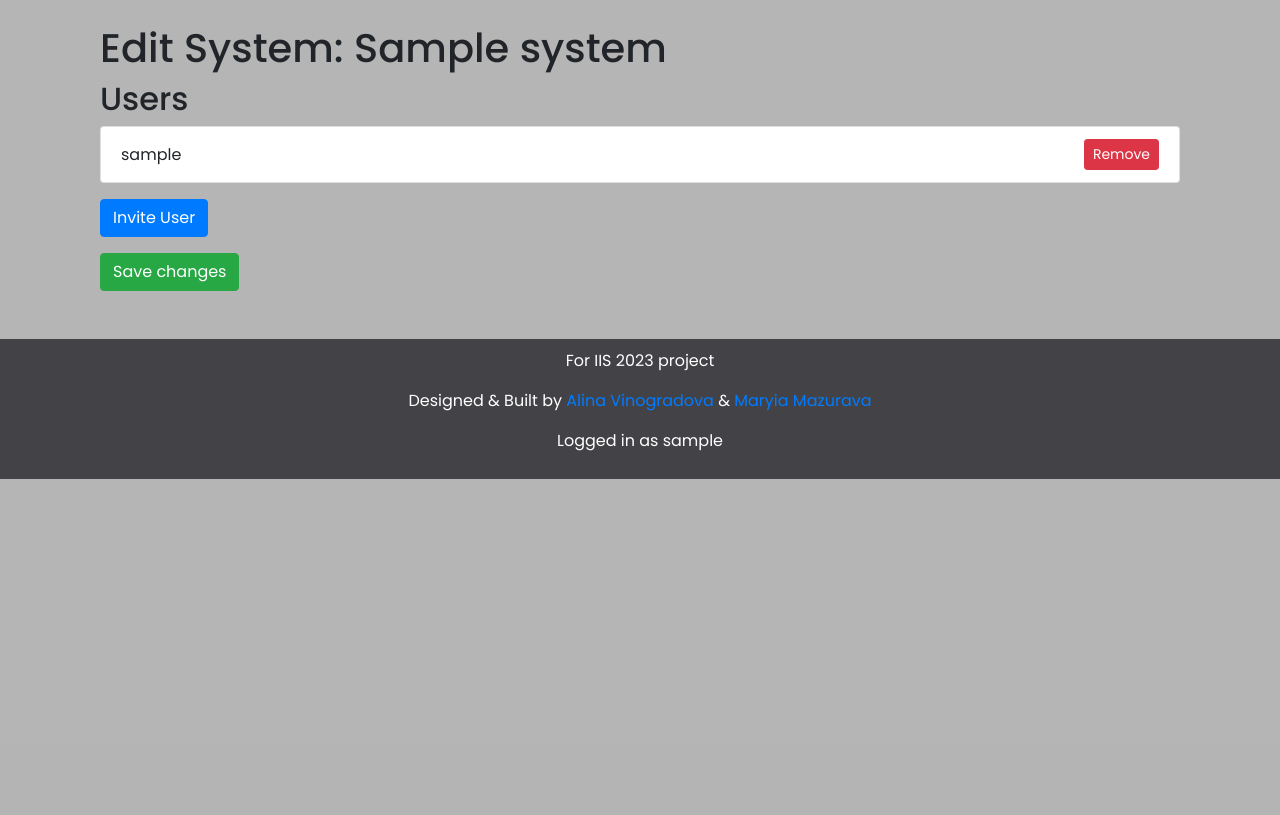
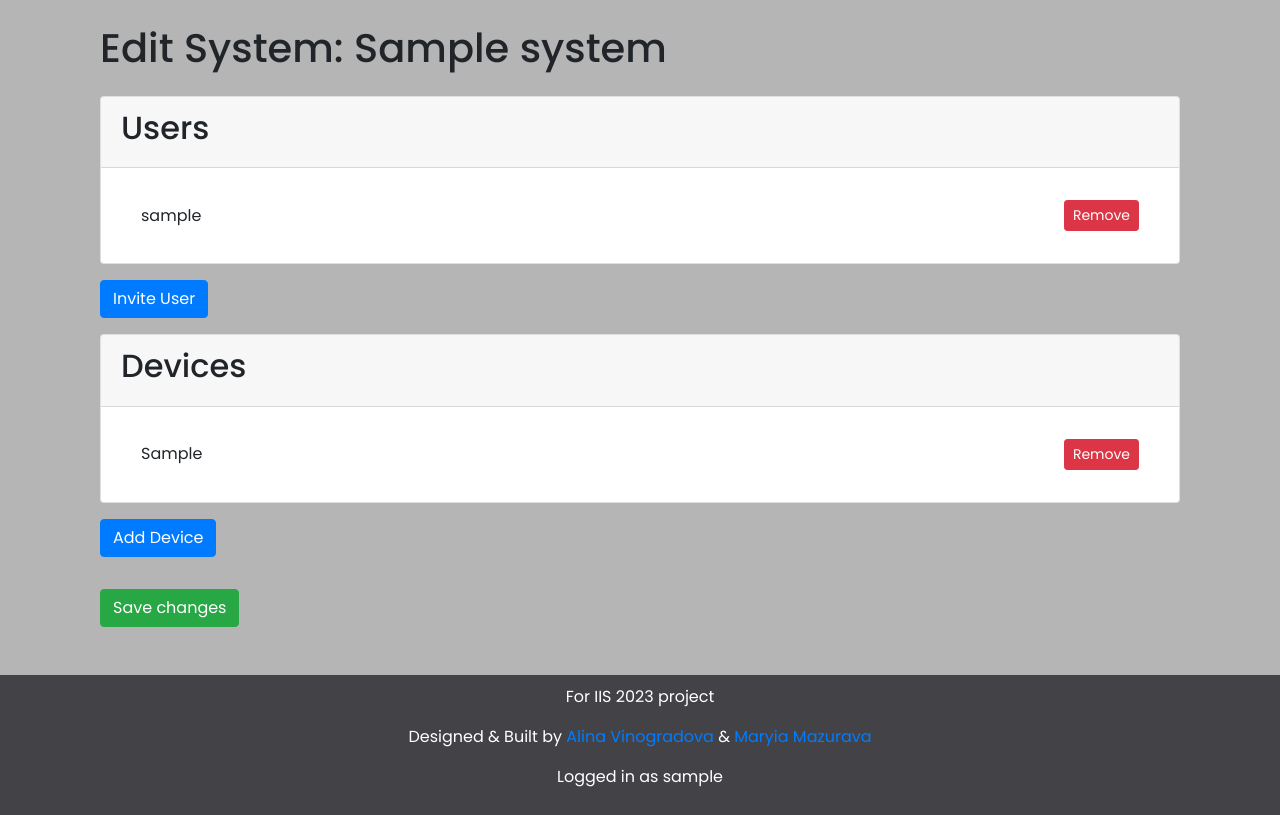
Before and after one commit to jsemaljaa/iis23-iotmanagement, a Django app: page /systems/1/edit in a window 1280 px wide. Shown: the part 56-871 px from the top of the page. Before the commit the page ends 535 px from the top, so only its background shows below. Run offline with Django 4.2, Linux system fonts and the light colour scheme; a user stored in the database is signed in; tables that the repository leaves empty hold one stand-in row (values such as "Sample post"); some libraries are stand-ins or nearby versions.

Commit message:
System edit final

```diff
--- a/iotmanagement/db/forms.py
+++ b/iotmanagement/db/forms.py
@@ -1,9 +1,8 @@
 from django import forms
-from django.forms import inlineformset_factory
+from django.contrib.auth.forms import UserCreationForm, PasswordChangeForm
+from django.contrib.auth.models import User
 
 from . import models
-from django.contrib.auth.forms import UserCreationForm, PasswordChangeForm
-from django.contrib.auth.models import User
 
 
 class ChangePasswordForm(PasswordChangeForm):
@@ -129,7 +128,13 @@ class SystemForm(forms.ModelForm):
         fields = ['name', 'description', 'number_of_devices', 'number_of_users']
 
 
-class SendInvitationForm(forms.Form):
+class SendInvitationForm(forms.ModelForm):
+    class Meta:
+        model = models.Invitation
+        fields = [
+            'username',
+        ]
+
     username = forms.CharField(label='Username', max_length=150)
 
     def clean_username(self):
@@ -141,3 +146,16 @@ class SendInvitationForm(forms.Form):
         except User.DoesNotExist:
             raise forms.ValidationError(f"User with username {username} does not exist.")
         return username
+
+
+class AddDeviceToSystemForm(forms.ModelForm):
+    class Meta:
+        model = models.SystemDevices
+        fields = [
+            'device',
+        ]
+        device = forms.ChoiceField()
+
+    def __init__(self, *args, **kwargs):
+        super(AddDeviceToSystemForm, self).__init__(*args, **kwargs)
+        self.fields['device'].required = True
--- a/iotmanagement/db/templates/notifications.html
+++ b/iotmanagement/db/templates/notifications.html
@@ -8,7 +8,9 @@
                 <div class="d-flex w-100 justify-content-between">
                     <div>
                         <h5 class="mb-1">{{ notification.message }}</h5>
-                        <p class="mb-1"><small>From: {{ notification.sender.username }}</small></p>
+                        {% if notification.type == 'invitation' %}
+                            <p class="mb-1"><small>From: {{ notification.invitation.sender.username }}</small></p>
+                        {% endif %}
                     </div>
                     <small>{{ notification.timestamp|timesince }} ago</small>
                 </div>
--- a/iotmanagement/db/templates/system_detail.html
+++ b/iotmanagement/db/templates/system_detail.html
@@ -18,7 +18,7 @@
                     <h2 class="card-title">Users</h2>
                 </div>
                 <ul class="list-group list-group-flush">
-                    {% for user in system.users.all %}
+                    {% for user in users %}
                         <li class="list-group-item">{{ user.username }}</li>
                     {% empty %}
                         <li class="list-group-item">No users.</li>
@@ -33,8 +33,8 @@
                     <h2 class="card-title">Devices</h2>
                 </div>
                 <ul class="list-group list-group-flush">
-                    {% for device in system.devices.all %}
-                        <li class="list-group-item">{{ device.name }}</li>
+                    {% for device in devices %}
+                        <li class="list-group-item">{{ device.identifier }}</li>
                     {% empty %}
                         <li class="list-group-item">No devices.</li>
                     {% endfor %}
--- a/iotmanagement/db/templates/system_edit.html
+++ b/iotmanagement/db/templates/system_edit.html
@@ -2,46 +2,70 @@
 
 {% block content %}
 <div class="container mt-4">
-    <h1>Edit System: {{ system.name }}</h1>
+    <h1 class="mb-4">Edit System: {{ system.name }}</h1>
 
     <!-- Users List -->
-    <div class="mb-3">
+    <div class="card mb-3">
+        <div class="card-header">
             <h2>Users</h2>
-        {% if system.users.all %}
-            <ul class="list-group">
-                {% for user in system.users.all %}
+        </div>
+        <div class="card-body">
+            {% if users %}
+                <ul class="list-group list-group-flush">
+                    {% for user in users %}
                         <li class="list-group-item d-flex justify-content-between align-items-center">
                             {{ user.username }}
-
-                        <!-- Remove User Button -->
                             <form action="{% url 'remove_user' system_id=system.pk user_id=user.pk %}" method="post" class="d-inline">
                                 {% csrf_token %}
                                 <button type="submit" class="btn btn-danger btn-sm">Remove</button>
                             </form>
                         </li>
+                    {% endfor %}
+                </ul>
+            {% else %}
+                <p>No users assigned to this system.</p>
+            {% endif %}
+        </div>
+    </div>
+
+    <button type="button" class="btn btn-primary mb-3" data-toggle="modal" data-target="#inviteUserModal">Invite User</button>
+
+    <!-- Devices List -->
+    <div class="card mb-3">
+        <div class="card-header">
+            <h2>Devices</h2>
+        </div>
+        <div class="card-body">
+            {% if devices %}
+                <ul class="list-group list-group-flush">
+                    {% for device in devices %}
+                        <li class="list-group-item d-flex justify-content-between align-items-center">
+                            {{ device.identifier }}
+                            <form action="{% url 'remove_device' system_id=system.pk device_id=device.pk %}" method="post" class="d-inline">
+                                {% csrf_token %}
+                                <button type="submit" class="btn btn-danger btn-sm">Remove</button>
+                            </form>
                         </li>
                     {% endfor %}
                 </ul>
             {% else %}
-            <p>No users.</p>
+                <p>No devices added to this system.</p>
             {% endif %}
         </div>
+    </div>
 
-    <button type="button" class="btn btn-primary" data-toggle="modal" data-target="#inviteUserModal">Invite User</button>
-
+    <button type="button" class="btn btn-primary mb-3" data-toggle="modal" data-target="#addDeviceModal">Add Device</button>
 
         <!-- Invitation Modal -->
         <div class="modal" id="inviteUserModal">
             <div class="modal-dialog">
                 <div class="modal-content">
 
-      <!-- Modal Header -->
                     <div class="modal-header">
                         <h4 class="modal-title">Send an Invitation</h4>
                         <button type="button" class="close" data-dismiss="modal">&times;</button>
                     </div>
 
-      <!-- Modal body -->
                     <div class="modal-body">
                         <form id="inviteForm" method="post" action="{% url 'system_edit' pk=system.pk %}">
                             {% csrf_token %}
@@ -65,64 +89,48 @@
             </div>
             <button type="submit" name="edit_system" class="btn btn-success">Save changes</button>
         </form>
+    </div>
+
+
+{#            <div class="modal-body">#}
+{#                <form method="post" action="{% url 'add_device_to_system' system_id=system.pk %}">#}
+{#                    {% csrf_token %}#}
+{#                    <div class="form-group">#}
+{#                        <label for="device">Device:</label>#}
+{#                        <select class="form-control" id="device" name="device">#}
+{#                            <!-- Dynamically populate this dropdown with devices -->#}
+{#                        </select>#}
+{#                    </div>#}
+{#                    <button type="submit" class="btn btn-primary">Add Device</button>#}
+{#                </form>#}
+{#            </div>#}
+{#        </div>#}
+{#    </div>#}
+{#</div>#}
+    <!-- Add Device Modal -->
+    <div class="modal fade" id="addDeviceModal" tabindex="-1" role="dialog" aria-labelledby="addDeviceModalLabel" aria-hidden="true">
+    <div class="modal-dialog" role="document">
+        <div class="modal-content">
+            <div class="modal-header">
+                <h5 class="modal-title" id="addDeviceModalLabel">Add a Device to System</h5>
+                <button type="button" class="close" data-dismiss="modal" aria-label="Close">
+                    <span aria-hidden="true">&times;</span>
+                </button>
+            </div>
+
+                <div class="modal-body">
+                    <form method="post" action="{% url 'add_device_to_system' system_id=system.pk %}">
+                        {% csrf_token %}
+                        <div class="form-group">
+                                                    {{ add_device_to_system_form }}
 
                         </div>
+{#                        {{ add_device_to_system_form }}#}
+                    <button type="submit" class="btn btn-primary">Add Device</button>
+                    </form>
+                </div>
+
+            </div>
+        </div>
+    </div>
 {% endblock %}
-
-{% block javascript %}
-<script src="https://code.jquery.com/jquery-3.5.1.slim.min.js"></script>
-<script src="https://cdn.jsdelivr.net/npm/bootstrap@5.1.3/dist/js/bootstrap.bundle.min.js"></script>
-    <script>
-document.getElementById('inviteUserButton').addEventListener('click', function() {
-    const inviteForm = document.getElementById('inviteForm');
-    if (inviteForm) {
-        inviteForm.addEventListener('submit', function(event) {
-            event.preventDefault();
-            var formData = new FormData(this);
-            fetch("{% url 'system_edit' pk=system.pk %}", {
-                method: 'POST',
-                body: formData,
-                headers: {
-                    'X-Requested-With': 'XMLHttpRequest',
-                    'X-CSRFToken': getCookie('csrftoken') // Use the getCookie function to get the token
-                },
-            })
-            .then(response => response.json())
-            .then(data => {
-                if(data.status === 'success') {
-                    // Handle success
-                    alert(data.message);
-                    // Close the modal
-                    $('#inviteModal').modal('hide');
-                } else {
-                    // Handle error
-                    alert(data.message);
-                }
-            })
-            .catch(error => {
-                // Handle error
-                alert('An error occurred: ' + error.toString());
-            });
-        });
-    }
-});
-
-// Function to get a cookie by name
-function getCookie(name) {
-    let cookieValue = null;
-    if (document.cookie && document.cookie !== '') {
-        const cookies = document.cookie.split(';');
-        for (let i = 0; i < cookies.length; i++) {
-            const cookie = cookies[i].trim();
-            if (cookie.substring(0, name.length + 1) === (name + '=')) {
-                cookieValue = decodeURIComponent(cookie.substring(name.length + 1));
-                break;
-            }
-        }
-    }
-    return cookieValue;
-}
-
-</script>
-
-{% endblock %}
--- a/iotmanagement/db/urls.py
+++ b/iotmanagement/db/urls.py
@@ -18,6 +18,7 @@ urlpatterns += [
     path('systems/<int:pk>/detail', views.system_detail, name='system_detail'),
     path('systems/<int:pk>/edit', views.system_edit, name='system_edit'),
     path('system/<int:system_id>/remove-user/<int:user_id>/', views.remove_user, name='remove_user'),
+    path('system/<int:system_id>/remove-device/<int:device_id>/', views.remove_device, name='remove_device'),
     path('systems/<int:pk>/delete', views.system_delete, name='system_delete'),
     path('systems/create', views.system_create, name='system_create'),
     path('systems/<int:pk>/devices', views.devices_list, name='devices_list'),
@@ -26,6 +27,7 @@ urlpatterns += [
     path('devices/<int:pk>/edit', views.devices_edit, name='devices_edit'),
     path('devices/<int:pk>/delete', views.devices_delete, name='devices_delete'),
     path('devices/create/', views.devices_create, name='devices_create'),
+    path('system/<int:system_id>/add-device', views.add_device_to_system, name='add_device_to_system'),
     path('parameter/create', views.parameter_create, name='parameter_create'),
     path('parameter/delete', views.parameter_delete, name='parameter_delete'),
     path('devices/save_selected_parameters/', views.save_selected_parameters, name='save_selected_parameters'),
--- a/iotmanagement/db/views.py
+++ b/iotmanagement/db/views.py
@@ -1,17 +1,13 @@
-from django.core.exceptions import ObjectDoesNotExist
-from django.http import HttpResponseForbidden, JsonResponse, HttpResponse
-from django.shortcuts import render, redirect, get_object_or_404
-from django.urls import reverse
+from django.contrib import messages
+from django.contrib.auth import get_user_model
 from django.contrib.auth import login as auth_login, logout as auth_logout
 from django.contrib.auth.decorators import login_required, user_passes_test
 from django.contrib.auth.forms import AuthenticationForm
-from django.contrib import messages
-from django.contrib.auth import get_user_model
+from django.http import JsonResponse
+from django.shortcuts import render, redirect, get_object_or_404
 
-from django.views.decorators.http import require_POST
-
+from . import models
 from .forms import *
-from . import models
 
 
 # Misc helpers for views
@@ -303,6 +299,30 @@ def devices_detail(request, pk):
     return render(request, 'device/detail.html', context)
 
 
+@login_required
+def add_device_to_system(request, system_id):
+    if request.method == 'POST':
+        form = AddDeviceToSystemForm(request.POST)
+        if form.is_valid():
+            system = get_object_or_404(models.System, pk=system_id)
+            form.instance.system = system  # ?
+            device_id = form.data['device']
+            if device_id:
+                device_to_system = form.save()
+                messages.success(request, "Device added to system.")
+            else:
+                messages.error(request, "Please select a device to add.")
+            return redirect('system_detail', pk=system_id)
+    else:
+        form = AddDeviceToSystemForm()
+
+    context = {
+        'form': form,
+    }
+
+    return render(request, 'system_edit.html', context)
+
+
 def devices_edit(request, pk):
     device = get_object_or_404(models.Device, pk=pk)
 
@@ -366,7 +386,20 @@ def system_delete(request, pk):
 
 def system_detail(request, pk):
     system = get_object_or_404(models.System, pk=pk)
-    return render(request, 'system_detail.html', {'system': system})
+    devices = get_devices_for_system(system)
+    users = get_users_for_system(system)
+
+    return render(request, 'system_detail.html', {'system': system, 'devices': devices, 'users': users})
+
+
+def get_devices_for_system(system: models.System):
+    devices_ids = models.SystemDevices.objects.filter(system_id=system.pk).values('device_id')
+    return models.Device.objects.filter(pk__in=devices_ids)
+
+
+def get_users_for_system(system: models.System):
+    users_ids = models.UserSystems.objects.filter(system_id=system.pk).values('user_id')
+    return models.User.objects.filter(pk__in=users_ids)
 
 
 @login_required
@@ -378,6 +411,10 @@ def system_edit(request, pk):
 
     edit_form = SystemForm(instance=system)
     invite_form = SendInvitationForm()
+    add_device_to_system_form = AddDeviceToSystemForm()
+
+    devices = get_devices_for_system(system)
+    users = get_users_for_system(system)
 
     if request.method == 'POST':
         if 'edit_system' in request.POST:
@@ -400,14 +437,19 @@ def system_edit(request, pk):
                                                                   is_read=False,
                                                                   type='invitation')
 
-
                     return redirect('system_edit', pk=system.pk)
                 except get_user_model().DoesNotExist:
                     messages.error(request, f'User {username} does not exist.')
             return redirect('system_edit', pk=system.pk)
 
-    return render(request, 'system_edit.html', {'system': system, 'edit_form': edit_form, 'invite_form': invite_form})
-
+    return render(request, 'system_edit.html', {
+        'system': system,
+        'edit_form': edit_form,
+        'invite_form': invite_form,
+        'add_device_to_system_form': add_device_to_system_form,
+        'devices': devices,
+        'users': users
+    })
 
 
 @login_required
@@ -416,8 +458,8 @@ def accept_invitation(request, notification_id):
     invitation = notification.invitation
     if request.method == 'POST':
         invitation.accept()
+        models.Notification.objects.create(user=invitation.sender, message=f"Your invitation for {invitation.recipient} has been accepted.")
     return redirect('notifications')
-
 
 
 @login_required
@@ -426,6 +468,7 @@ def decline_invitation(request, notification_id):
     invitation = notification.invitation
     if request.method == 'POST':
         invitation.decline()
+        models.Notification.objects.create(user=invitation.sender, message=f"Your invitation for {invitation.recipient} has been declined.")
     return redirect('notifications')
 
 
@@ -447,13 +490,21 @@ def delete_notification(request, notification_id):
         return redirect('notifications')  # Redirect to the notifications page
     return redirect('notifications')
 
+
 @login_required
 def remove_user(request, system_id, user_id):
     system = get_object_or_404(models.System, pk=system_id)
-    user = get_object_or_404(system.users, pk=user_id)
-    system.users.remove(user)
-    messages.success(request, f"User {user.username} has been removed from the system.")
+    all_users = system.systems_from_user.filter(user_id=user_id)
+    all_users.delete()
     return redirect('system_edit', pk=system_id)
+
+@login_required
+def remove_device(request, system_id, device_id):
+    system = get_object_or_404(models.System, pk=system_id)
+    all_devices = system.system_with_devices.filter(device_id=device_id)
+    all_devices.delete()
+    return redirect('system_edit', pk=system_id)
+
 
 @login_required(login_url='login')
 def parameter_create(request):
@@ -462,8 +513,6 @@ def parameter_create(request):
         if form.is_valid():
             parameter = form.save()
             parameters = models.Parameter.objects.all()
-
-
 
             return JsonResponse({'success': True, 'message': 'Parameter created successfully'})
         else:
```
Also changed, not shown: iotmanagement/db/models.py (+8 -12 lines), iotmanagement/db/migrations/0012_merge_20231125_1512.py (added), iotmanagement/db/migrations/0013_remove_system_users_delete_systemusers.py (added). Lines whose indentation alone changed are shown as unchanged.
